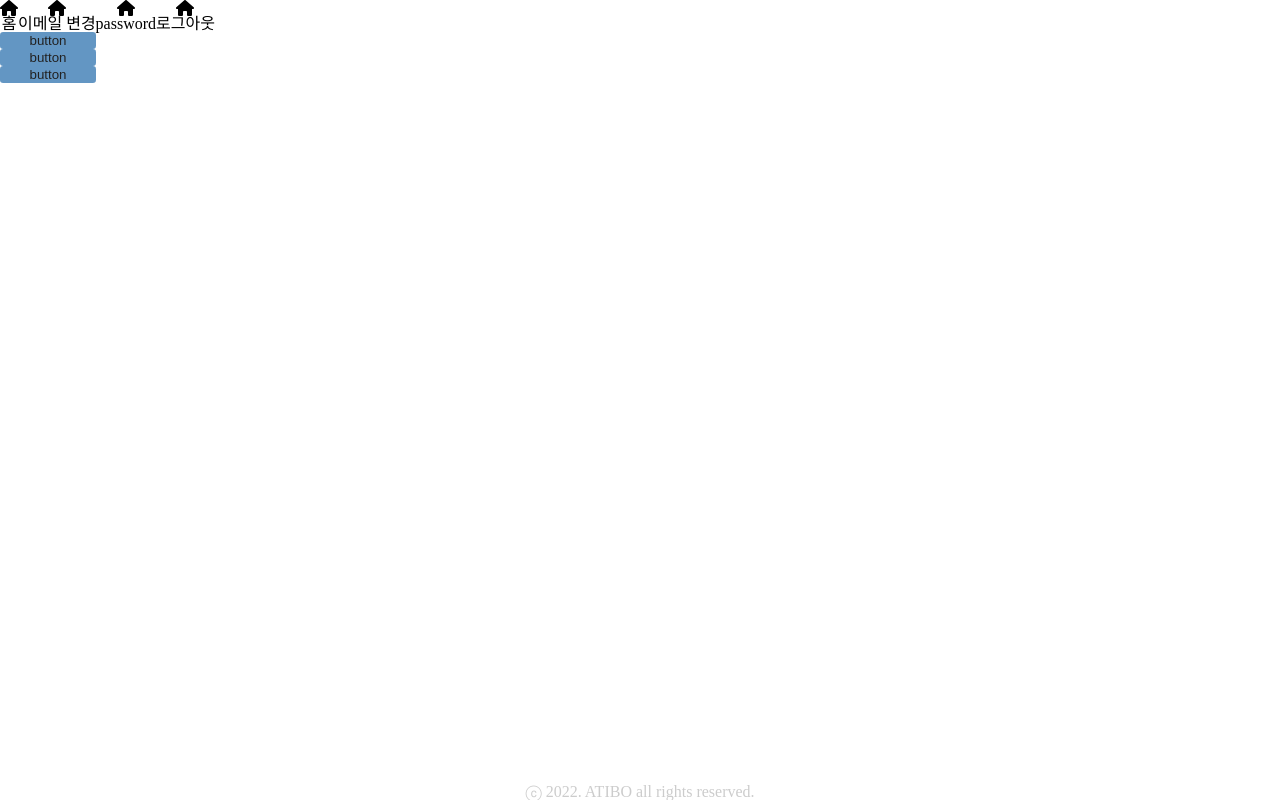
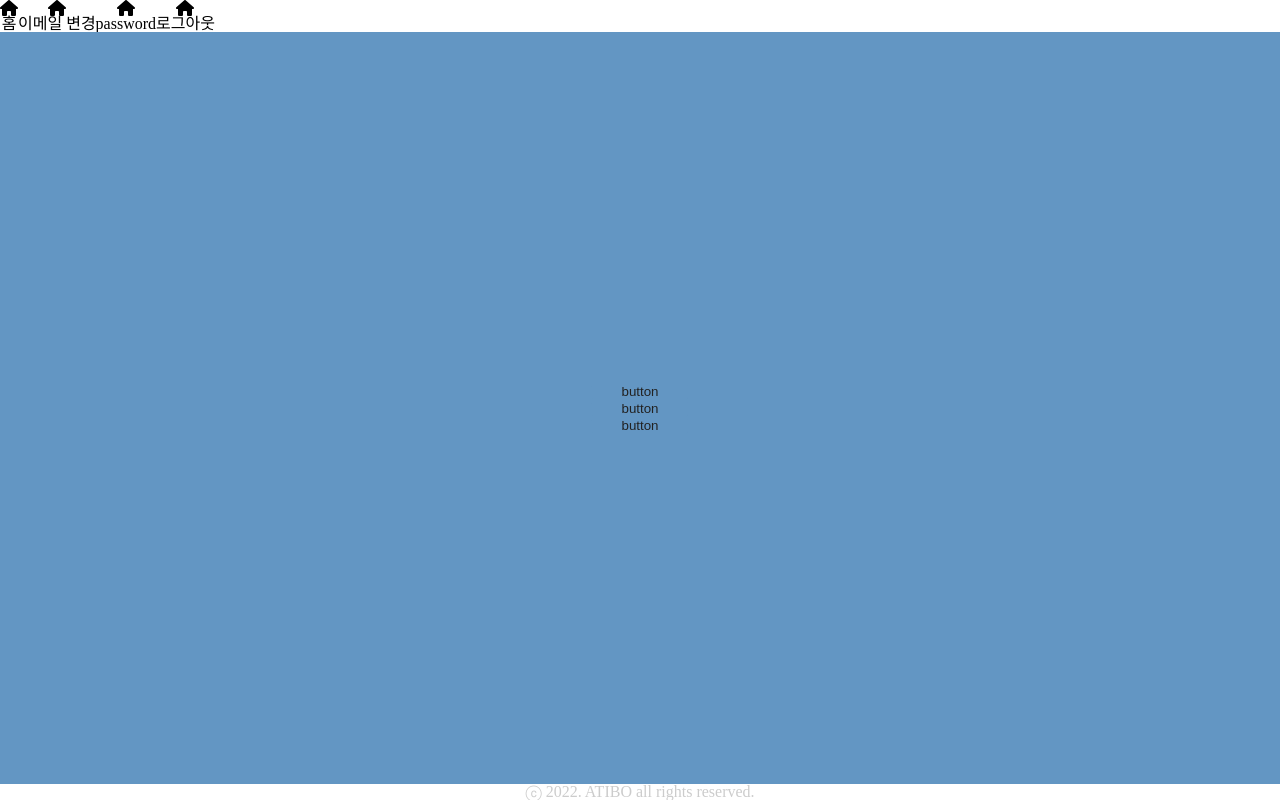
Before and after one commit to student-inbody-kiosk/ATIBO, a Vue app in the folder frontend/: page /admin/main in a window 1280 px wide. Built offline with nearby package versions, Linux system fonts and the light colour scheme.

Commit message:
FE:fix: KioLayout and AmdLayout flex

```diff
--- a/frontend/src/components/admin/AdmLayout.vue
+++ b/frontend/src/components/admin/AdmLayout.vue
@@ -6,11 +6,13 @@
             <slot name="admin-header"></slot>
         </header>
 
-        <main>
+        <main class="admin-container__main">
             <slot name="admin-main"></slot>
         </main>
 
-        <footer class="admin-footer">ⓒ 2022. ATIBO all rights reserved.</footer>
+        <footer class="admin-container__footer">
+            ⓒ 2022. ATIBO all rights reserved.
+        </footer>
     </div>
 </template>
 
@@ -19,10 +21,18 @@
     display: grid;
     grid-template-columns: 1fr;
     grid-template-rows: min-content 1fr min-content;
+    justify-content: center;
     min-height: 100vh;
     background-color: $white;
 }
-.admin-footer {
+
+.admin-container__main {
+    display: flex;
+    align-items: center;
+    justify-content: center;
+    background-color: $admin-primary;
+}
+.admin-container__footer {
     text-align: center;
     color: $gray;
 }
--- a/frontend/src/components/kiosk/KioLayout.vue
+++ b/frontend/src/components/kiosk/KioLayout.vue
@@ -6,7 +6,7 @@
             <slot name="kiosk-header"></slot>
         </header>
 
-        <main>
+        <main class="kiosk-container__main">
             <slot name="kiosk-main"></slot>
         </main>
     </div>
@@ -20,4 +20,9 @@
     min-height: 100vh;
     background-color: $kiosk-secondary;
 }
+
+.kiosk-container__main {
+    display: flex;
+    justify-content: center;
+}
 </style>
```
